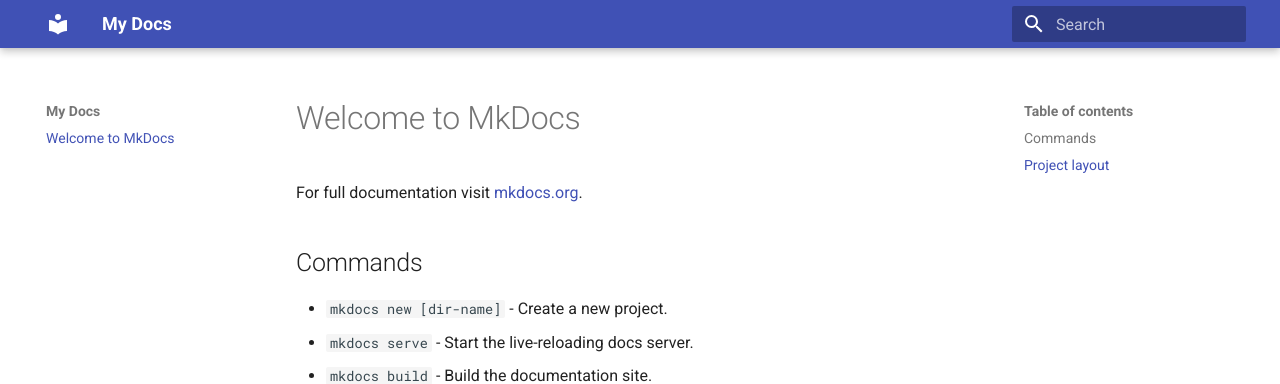
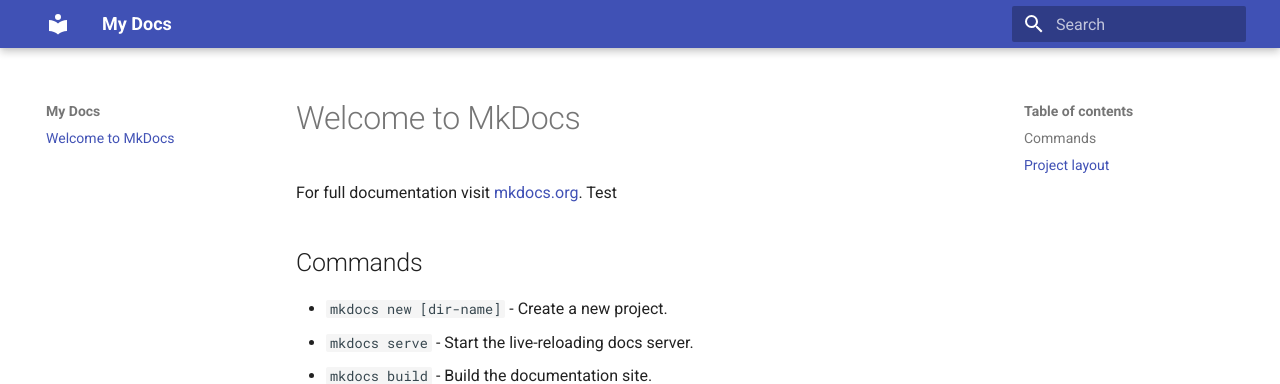
Before and after one commit to chiamdj/DevOps-Immersion-Programme-Documentation, an MkDocs documentation site: the page built from docs/index.md, in a window 1280 px wide. Shown: the top 384 px of the page. Built offline with MkDocs 1.6.1 and Material for MkDocs 9.7.7, drawn with Linux system fonts in a browser that asks for light colours.

Commit message:
Update index.md

```diff
--- a/docs/index.md
+++ b/docs/index.md
@@ -1,13 +1,14 @@
 # Welcome to MkDocs
 
 For full documentation visit [mkdocs.org](https://www.mkdocs.org).
+Test
 
 ## Commands
 
-* `mkdocs new [dir-name]` - Create a new project.
-* `mkdocs serve` - Start the live-reloading docs server.
-* `mkdocs build` - Build the documentation site.
-* `mkdocs -h` - Print help message and exit.
+- `mkdocs new [dir-name]` - Create a new project.
+- `mkdocs serve` - Start the live-reloading docs server.
+- `mkdocs build` - Build the documentation site.
+- `mkdocs -h` - Print help message and exit.
 
 ## Project layout
 
```
